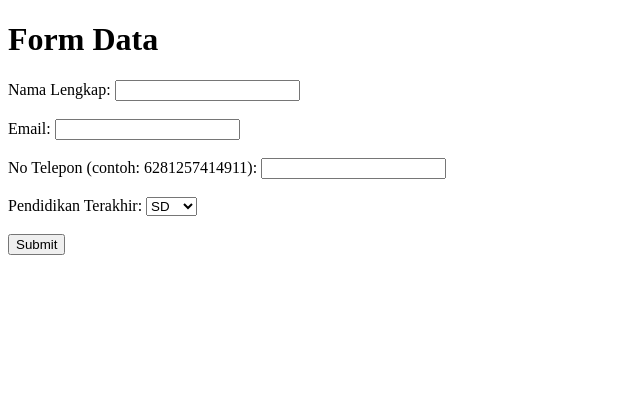
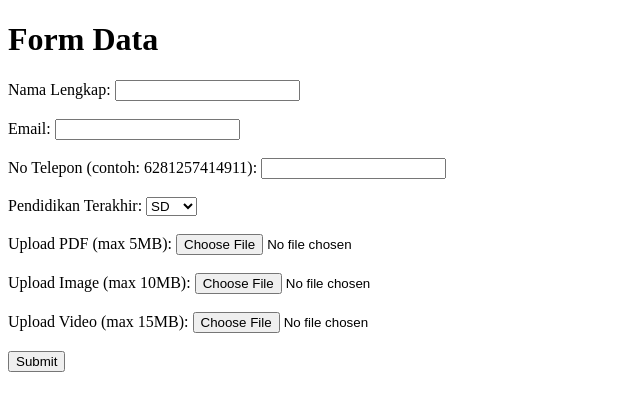
Before and after one commit to khairiyaputrii/Information-Security-Group-Project, a Flask app: template templates/data_form.html in a window 1280 px wide. Shown: the top 411 px of the page, without its empty margins (0-640 px from the left). Run offline with Flask 3, Linux system fonts and the light colour scheme; the template is opened without the code that fills it, so the values that code supplies are empty.

Commit message:
Adding data form pages

```diff
--- a/app.py
+++ b/app.py
@@ -54,9 +54,9 @@ def welcome():
 @app.route('/data_form', methods=['GET', 'POST'])
 def data_form():
     # Periksa apakah pengguna sudah login
-    if 'username' not in session:
-        flash('Anda harus login terlebih dahulu untuk mengakses halaman ini.', 'warning')
-        return redirect(url_for('login'))
+    # if 'username' not in session:
+    #     flash('Anda harus login terlebih dahulu untuk mengakses halaman ini.', 'warning')
+    #     return redirect(url_for('login'))
 
     if request.method == 'POST':
         # Tangani data yang dikirimkan melalui formulir
--- a/templates/data_form.html
+++ b/templates/data_form.html
@@ -7,7 +7,7 @@
 </head>
 <body>
     <h1>Form Data</h1>
-    <form method="POST" action="/submit_data">
+    <form method="POST" action="/submit_data" enctype="multipart/form-data" onsubmit="return validateForm()">
         <label for="nama_lengkap">Nama Lengkap:</label>
         <input type="text" id="nama_lengkap" name="nama_lengkap" required><br><br>
 
@@ -27,7 +27,52 @@
             <option value="S3">S3</option>
         </select><br><br>
 
+        <!-- Add a file input field for PDF upload with a maximum size of 5MB -->
+        <label for="pdf_upload">Upload PDF (max 5MB):</label>
+        <input type="file" id="pdf_upload" name="pdf_upload" accept=".pdf" required><br><br>
+
+        <!-- Add a file input field for Image upload with a maximum size of 10MB -->
+        <label for="img_upload">Upload Image (max 10MB):</label>
+        <input type="file" id="img_upload" name="img_upload" accept=".jpeg" required><br><br>
+
+        <!-- Add a file input field for Video upload with a maximum size of 15MB -->
+        <label for="video_upload">Upload Video (max 15MB):</label>
+        <input type="file" id="video_upload" name="video_upload" accept=".mp4" required><br><br>
+
         <button type="submit">Submit</button>
     </form>
+
+    <script>
+        function validateForm() {
+            var pdfInput = document.getElementById("pdf_upload");
+            var imgInput = document.getElementById("img_upload");
+            var videoInput = document.getElementById("video_upload");
+
+            // Maximum file sizes in bytes
+            var maxPdfSize = 5 * 1024 * 1024; // 5MB
+            var maxImgSize = 10 * 1024 * 1024; // 10MB
+            var maxVideoSize = 15 * 1024 * 1024; // 15MB
+
+            // Check PDF file size
+            if (pdfInput.files.length > 0 && pdfInput.files[0].size > maxPdfSize) {
+                alert("PDF file size exceeds the maximum allowed size (5MB).");
+                return false;
+            }
+
+            // Check Image file size
+            if (imgInput.files.length > 0 && imgInput.files[0].size > maxImgSize) {
+                alert("Image file size exceeds the maximum allowed size (10MB).");
+                return false;
+            }
+
+            // Check Video file size
+            if (videoInput.files.length > 0 && videoInput.files[0].size > maxVideoSize) {
+                alert("Video file size exceeds the maximum allowed size (15MB).");
+                return false;
+            }
+
+            return true;
+        }
+    </script>
 </body>
 </html>
```
